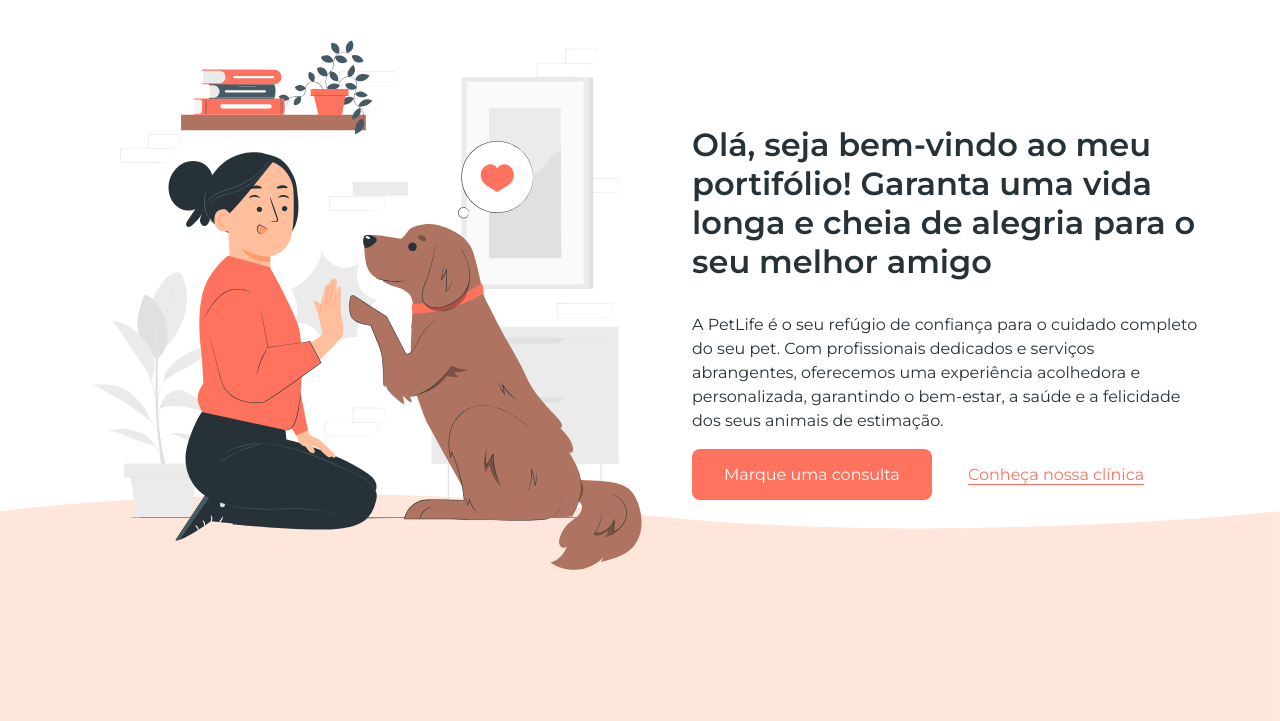
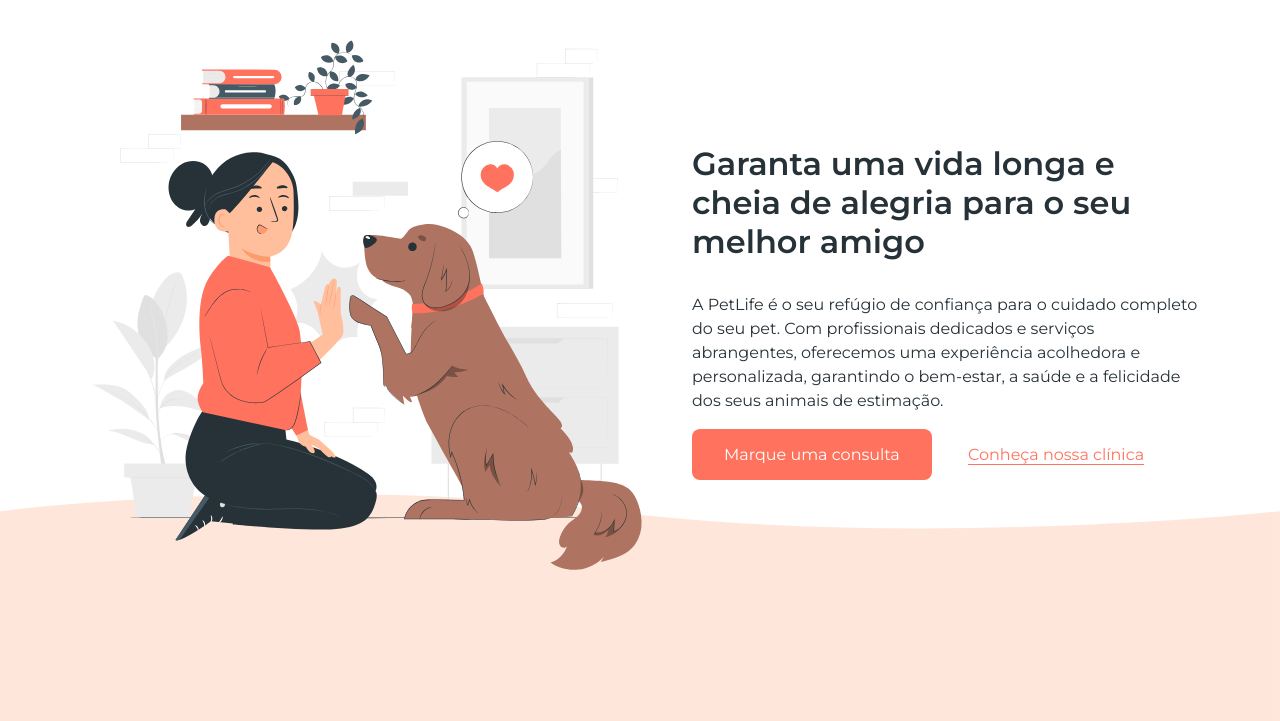
Before and after one commit to fernandoxconceicao/pet-life, a plain HTML site: page index.html in a window 1280 px wide. Shown: the part 79-800 px from the top of the page. Drawn offline with Linux system fonts and the light colour scheme.

Commit message:
Update index.html

```diff
--- a/index.html
+++ b/index.html
@@ -29,7 +29,7 @@
             <img src="img/start-img.svg" alt="" width="580" height="580">
 
             <div>
-                <h1>Olá, seja bem-vindo ao meu portifólio! Garanta uma vida longa e cheia de alegria para o seu melhor amigo</h1>
+                <h1>Garanta uma vida longa e cheia de alegria para o seu melhor amigo</h1>
                 <p class="paragrafo">A PetLife é o seu refúgio de confiança para o cuidado completo do seu pet. Com profissionais dedicados e serviços abrangentes, oferecemos uma experiência acolhedora e personalizada, garantindo o bem-estar, a saúde e a felicidade dos seus animais de estimação.</p>
                 <a class="botao" href="https://wa.me/5571996728445" target="_blank">Marque uma consulta</a>
                 <a class="botao-transparente" href="#clinica">Conheça nossa clínica</a>
```
